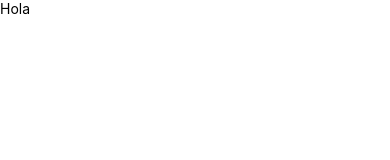
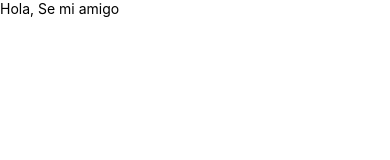
Before and after one commit to Ludwig-Ivan/Cita_Imss, a React Native app: screen / in a window 390 px wide. Shown: the top 160 px of the page. Built offline with nearby package versions, Linux system fonts and the light colour scheme.

Commit message:
Agregre el se mi amigo

```diff
--- a/App.tsx
+++ b/App.tsx
@@ -5,7 +5,7 @@ const App = () => {
   return (
     <View>
       <SafeAreaView>
-        <Text>Hola</Text>
+        <Text>Hola, Se mi amigo</Text>
       </SafeAreaView>
     </View>
   )
```
